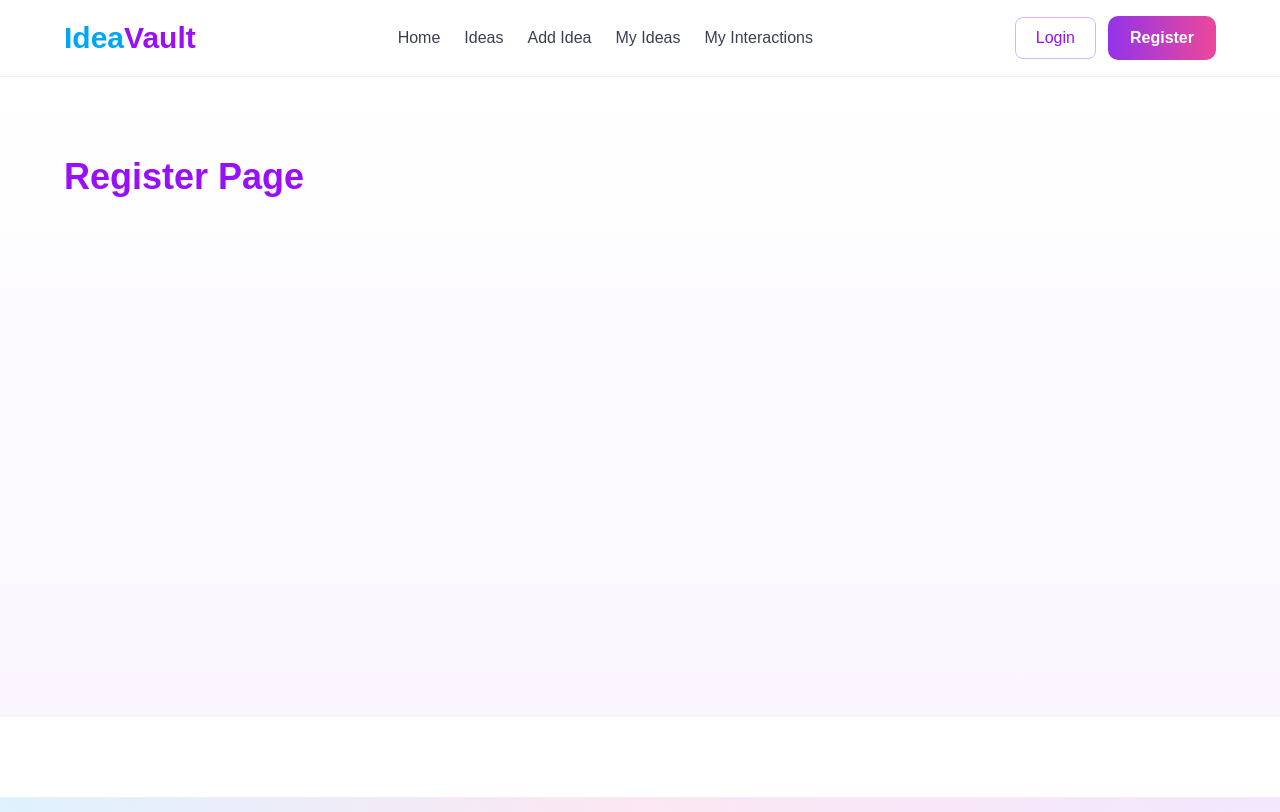
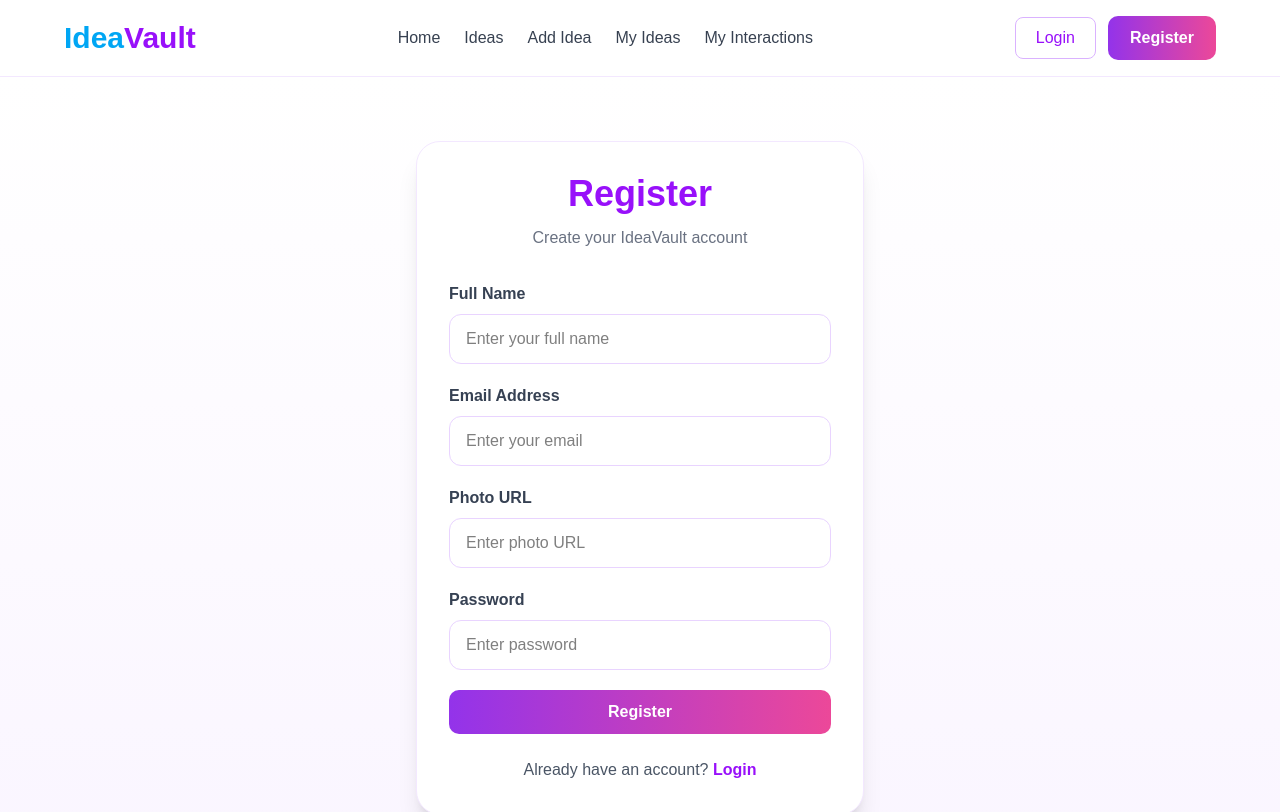
Before and after one commit to eshtiak23/Ideavault_Client-, a React (Vite) app: page /register in a window 1280 px wide. Shown: the top 812 px of the page. Built offline with nearby package versions, Linux system fonts and the light colour scheme; no server answers.

Commit message:
feat: implement registration form with validation and user profile update

```diff
--- a/src/pages/Register.jsx
+++ b/src/pages/Register.jsx
@@ -1,3 +1,160 @@
+import { useContext } from "react";
+import { Link } from "react-router-dom";
+import toast from "react-hot-toast";
+
+import { AuthContext } from "../provider/AuthProvider";
+
 export default function Register() {
-  return <div className="container-box py-20 text-4xl font-bold text-purple-600">Register Page</div>;
+
+  const { createUser, updateUserProfile } = useContext(AuthContext);
+
+  const handleRegister = async (e) => {
+
+    e.preventDefault();
+
+    const form = e.target;
+
+    const name = form.name.value;
+    const email = form.email.value;
+    const photo = form.photo.value;
+    const password = form.password.value;
+
+    // password validation
+    const hasUppercase = /[A-Z]/.test(password);
+    const hasLowercase = /[a-z]/.test(password);
+
+    if (password.length < 6) {
+      toast.error("Password must be at least 6 characters");
+      return;
+    }
+
+    if (!hasUppercase) {
+      toast.error("Password must include uppercase letter");
+      return;
+    }
+
+    if (!hasLowercase) {
+      toast.error("Password must include lowercase letter");
+      return;
+    }
+
+    try {
+
+      // create firebase user
+      await createUser(email, password);
+
+      // update user profile
+      await updateUserProfile(name, photo);
+
+      toast.success("Registration Successful");
+
+      form.reset();
+
+    } catch (error) {
+
+      toast.error(error.message);
+
+    }
+  };
+
+  return (
+    <div className="container-box py-16">
+
+      <div className="max-w-md mx-auto bg-white border border-purple-100 shadow-xl rounded-3xl p-8">
+
+        <h1 className="text-4xl font-bold text-center text-purple-600">
+          Register
+        </h1>
+
+        <p className="text-gray-500 text-center mt-3">
+          Create your IdeaVault account
+        </p>
+
+        <form
+          onSubmit={handleRegister}
+          className="mt-8 space-y-5"
+        >
+
+          {/* name */}
+          <div>
+            <label className="font-semibold text-gray-700">
+              Full Name
+            </label>
+
+            <input
+              type="text"
+              name="name"
+              placeholder="Enter your full name"
+              className="w-full border border-purple-200 rounded-xl px-4 py-3 mt-2 outline-none focus:border-purple-500"
+              required
+            />
+          </div>
+
+          {/* email */}
+          <div>
+            <label className="font-semibold text-gray-700">
+              Email Address
+            </label>
+
+            <input
+              type="email"
+              name="email"
+              placeholder="Enter your email"
+              className="w-full border border-purple-200 rounded-xl px-4 py-3 mt-2 outline-none focus:border-purple-500"
+              required
+            />
+          </div>
+
+          {/* photo */}
+          <div>
+            <label className="font-semibold text-gray-700">
+              Photo URL
+            </label>
+
+            <input
+              type="text"
+              name="photo"
+              placeholder="Enter photo URL"
+              className="w-full border border-purple-200 rounded-xl px-4 py-3 mt-2 outline-none focus:border-purple-500"
+              required
+            />
+          </div>
+
+          {/* password */}
+          <div>
+            <label className="font-semibold text-gray-700">
+              Password
+            </label>
+
+            <input
+              type="password"
+              name="password"
+              placeholder="Enter password"
+              className="w-full border border-purple-200 rounded-xl px-4 py-3 mt-2 outline-none focus:border-purple-500"
+              required
+            />
+          </div>
+
+          <button className="primary-btn w-full">
+            Register
+          </button>
+
+        </form>
+
+        <p className="text-center text-gray-600 mt-6">
+          Already have an account?{" "}
+
+          <Link
+            to="/login"
+            className="text-purple-600 font-semibold"
+          >
+            Login
+          </Link>
+
+        </p>
+
+      </div>
+
+    </div>
+  );
 }
```
